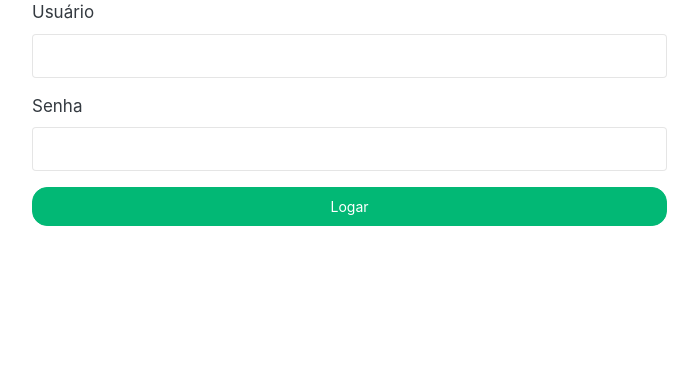
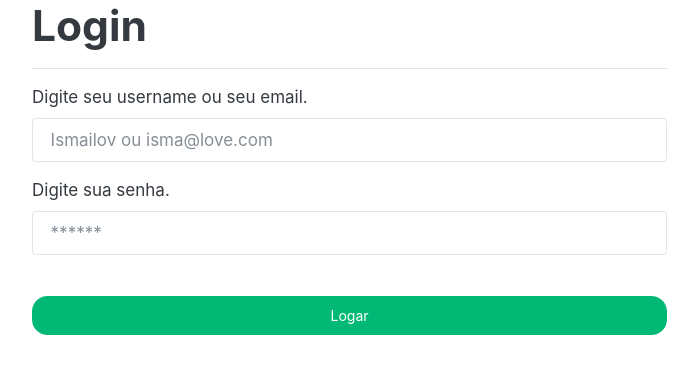
Before and after one commit to IsmaelVS/moc_banco, a Flask app: page /login/ in a window 1280 px wide. Shown: the part 57-431 px from the top of the page, without its empty margins (243-941 px from the left). Run offline with Flask 2, Linux system fonts and the light colour scheme; some libraries are stand-ins or nearby versions.

Commit message:
Implementando Bootstrap e WTForms na tela de login.

```diff
--- a/app/rotas/login.py
+++ b/app/rotas/login.py
@@ -5,7 +5,8 @@ from flask_login import login_user, logout_user
 
 from app import Usuario
 from app.database.tabelas import Conta
-from app.rotas.helpers.func import validar_login
+from app.rotas.helpers.func import validar_login, pegar_conta
+from app.rotas.helpers.forms import FormLogin
 
 app = Blueprint('login', __name__)
 
@@ -14,20 +15,24 @@ app = Blueprint('login', __name__)
 def login_template():
     """Rota para realizar login."""
     logout_user()
-    return render_template('login.html')
+    form = FormLogin()
+    return render_template('login.html', form=form)
 
 
 @app.route('/checar', methods=['POST'])
 def check_login():
     """Rota para validar login."""
-    result = validar_login(
-        request.form.get('nome', '').lower(), request.form.get('senha', ''))
+    form = FormLogin(request.form)
+
+    if not form.validate_on_submit():
+        return render_template('login.html', form=form)
+    result = validar_login(form.username.data, form.senha.data)
     if result:
         if result.status:
-            conta = Conta.query.filter_by(usuario=result).first()
+            conta = pegar_conta(result)
             login_user(result)
             return render_template(
-                'qr_code.html', token=conta.conta,
-                img='{}.png'.format(conta.conta)), 200
-        return render_template('login.html', status=True), 400
-    return render_template('login.html', invalid=True), 400
+                'qr_code.html', token=conta,
+                img='{}.png'.format(conta)), 200
+        return render_template('login.html', form=form, status=True), 400
+    return render_template('login.html', form=form, invalid=True)
--- a/app/views/templates/login.html
+++ b/app/views/templates/login.html
@@ -1,25 +1,26 @@
 {% extends 'basic.jinja2' %}
-
+{% import "bootstrap/wtf.html" as wtf %}
 {% block body %}
   <div class="row">
   	<div class="col-md-7 offset-md-2">
-  		<form action="/login/checar" method=post>
-  		  <div class="form-group">
-      		<label for="nome">Usuário</label>
-  				<input type="text" id="nome" required name="nome" title="Digitar seu nome" class="form-control" />
-  			</div>
-  			<div class="form-group">
-      		<label for="senha">Senha</label>
-  				<input type="password" id="senha" required name="senha" title="Digitar sua senha" class="form-control" />
-  			</div>
+        <h1>Login</h1>
+        <hr>
+        <form action="/login/checar" method=post>
+          {{ form.csrf_token() }}
+          {{ wtf.form_field(form.username, class='form-control', placeholder='Ismailov ou isma@love.com') }}
+          {{ wtf.form_field(form.senha, class='form-control', placeholder='******') }}
+          </br>
+          {{ wtf.form_field(form.logar, class='btn btn-block btn-success') }}
+          </br>
+          <div align="center">
             {% if invalid %}
               <span>Nome ou senha incorreta, tente novamente!</span>
             {% endif %}
             {% if status %}
               <span>Usuário não ativo, realize a ativação antes!</span>
             {% endif %}
-  			<button type="submit" title="Clique para realizar o login" class="btn btn-block btn-success">Logar</button>
-  		</form>
+          </div>
+        </form>
   	</div>
   </div>
 {% endblock %}
```
